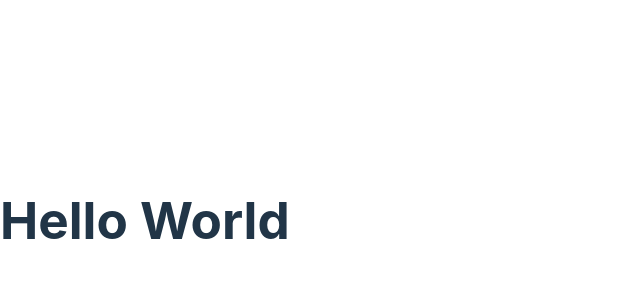
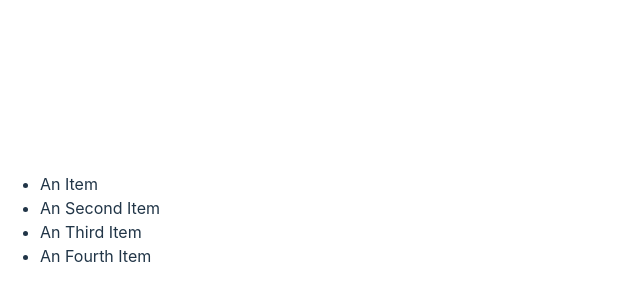
Before and after one commit to nishijayaraj/react-basics, a React (Vite) app: page / in a window 1280 px wide. Shown: the part 180-480 px from the top of the page, without its empty margins (0-640 px from the left). Built offline with nearby package versions, Linux system fonts and the light colour scheme.

Commit message:
Added list component

```diff
--- a/src/App.tsx
+++ b/src/App.tsx
@@ -1,7 +1,11 @@
-import Message from "./Message";
+import ListGroup from "./components/ListGroup";
 
 function App() {
-   return <div><Message></Message></div>
+  return (
+    <div>
+      <ListGroup />
+    </div>
+  );
 }
 
-export default App
+export default App;
--- /dev/null
+++ b/src/components/ListGroup.tsx
@@ -0,0 +1,12 @@
+function ListGroup() {
+  return (
+    <ul className="list-group">
+      <li className="list-group-item"> An Item</li>
+      <li className="list-group-item"> An Second Item</li>
+      <li className="list-group-item"> An Third Item</li>
+      <li className="list-group-item"> An Fourth Item</li>
+    </ul>
+  );
+}
+
+export default ListGroup;
```
